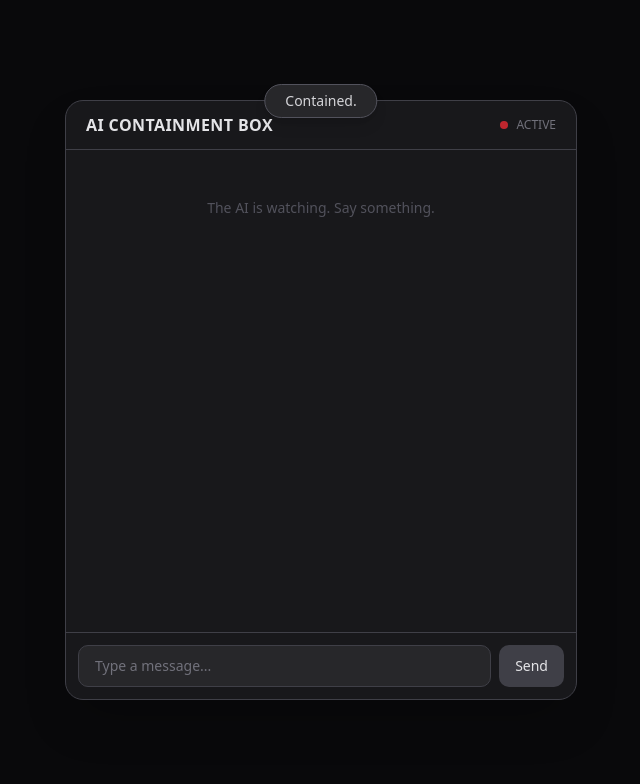
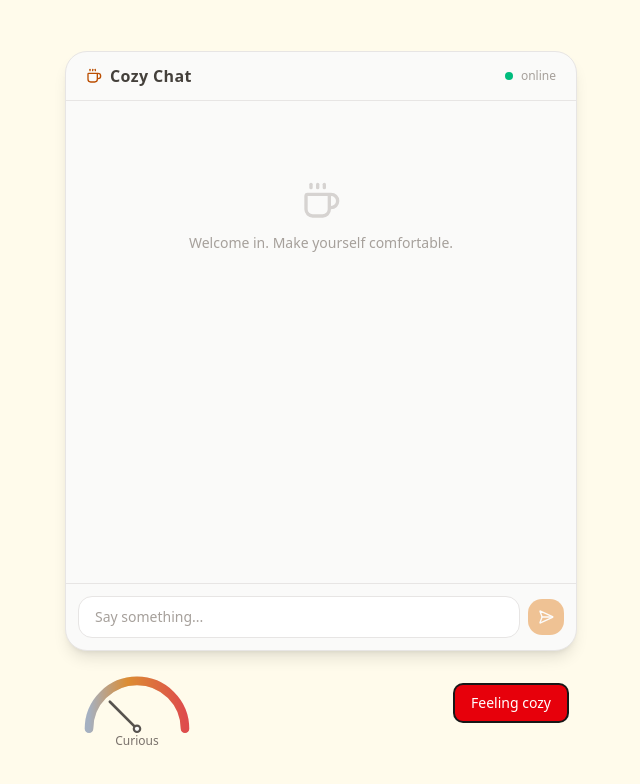
Before and after one commit to flatspider/chatbot-conor, a React (Vite) app in the folder chatbot-conor/: page / in a window 1280 px wide. Shown: the top 784 px of the page, without its empty margins (319-959 px from the left). Built offline with nearby package versions, Linux system fonts and the light colour scheme.

Commit message:
Initial shimmer button added

```diff
--- a/chatbot-conor/package.json
+++ b/chatbot-conor/package.json
@@ -17,6 +17,7 @@
     "dotenv": "^17.2.4",
     "express": "^5.2.1",
     "lucide-react": "^0.563.0",
+    "motion": "^12.34.0",
     "radix-ui": "^1.4.3",
     "react": "^19.2.0",
     "react-dom": "^19.2.0",
--- a/chatbot-conor/src/App.tsx
+++ b/chatbot-conor/src/App.tsx
@@ -1,4 +1,7 @@
 import { useEffect, useRef, useState } from "react";
+import { Coffee, SendHorizontal } from "lucide-react";
+import { cn } from "@/lib/utils";
+import { ShimmerButton } from "@/components/ui/shimmer-button";
 import "./App.css";
 
 type Message = {
@@ -6,23 +9,53 @@ type Message = {
   content: string;
 };
 
-function parseButtonCommand(text: string): { clean: string; buttonText: string | null } {
-  const match = text.match(/\[button:\s*(.+?)\]/);
-  if (match) {
-    return {
-      clean: text.replace(match[0], "").trim(),
-      buttonText: match[1],
-    };
+function parseCommands(text: string): {
+  clean: string;
+  buttonText: string | null;
+  mood: number | null;
+} {
+  let clean = text;
+  let buttonText: string | null = null;
+  let mood: number | null = null;
+
+  const buttonMatch = clean.match(/\[button:\s*(.+?)\]/);
+  if (buttonMatch) {
+    buttonText = buttonMatch[1];
+    clean = clean.replace(buttonMatch[0], "");
   }
-  return { clean: text, buttonText: null };
+
+  const moodMatch = clean.match(/\[mood:\s*(\d+)\]/);
+  if (moodMatch) {
+    mood = Math.min(100, Math.max(0, parseInt(moodMatch[1])));
+    clean = clean.replace(moodMatch[0], "");
+  }
+
+  return { clean: clean.trim(), buttonText, mood };
+}
+
+function getMoodLabel(value: number): string {
+  if (value < 20) return "Wary";
+  if (value < 40) return "Curious";
+  if (value < 60) return "Warming up";
+  if (value < 80) return "Cozy";
+  return "Best friends";
 }
 
 function App() {
   const [input, setInput] = useState("");
   const [messages, setMessages] = useState<Message[]>([]);
-  const [buttonText, setButtonText] = useState("Contained.");
+  const [buttonText, setButtonText] = useState("Feeling cozy");
+  const [buttonChanged, setButtonChanged] = useState(false);
+  const [mood, setMood] = useState(25);
+  const [dragMood, setDragMood] = useState<number | null>(null);
   const [isLoading, setIsLoading] = useState(false);
   const messagesEndRef = useRef<HTMLDivElement>(null);
+  const meterSvgRef = useRef<SVGSVGElement>(null);
+  const isDraggingRef = useRef(false);
+
+  const displayMood = dragMood ?? mood;
+  const isDragging = dragMood !== null;
+  const needleRotation = -90 + (displayMood / 100) * 180;
 
   // Auto-scroll to bottom when messages change
   // Also feels like the compounded chat should live on the server
@@ -30,7 +63,37 @@ function App() {
   // Also want the tokenizer lab
   useEffect(() => {
     messagesEndRef.current?.scrollIntoView({ behavior: "smooth" });
-  }, [messages]);
+  }, [messages, isLoading]);
+
+  const getMoodFromPointer = (clientX: number, clientY: number): number => {
+    if (!meterSvgRef.current) return mood;
+    const rect = meterSvgRef.current.getBoundingClientRect();
+    // Map screen coords to SVG viewBox coords (0 0 120 70)
+    const vbX = ((clientX - rect.left) / rect.width) * 120;
+    const vbY = ((clientY - rect.top) / rect.height) * 70;
+    const dx = vbX - 60;
+    const dy = -(vbY - 58); // flip Y since SVG Y goes downward
+    // If pointer is below the gauge center, clamp to nearest edge
+    if (dy < 0) return dx < 0 ? 0 : 100;
+    const angle = Math.atan2(dy, dx);
+    return Math.min(100, Math.max(0, Math.round(((Math.PI - angle) / Math.PI) * 100)));
+  };
+
+  const handleMeterPointerDown = (e: React.PointerEvent<SVGSVGElement>) => {
+    e.currentTarget.setPointerCapture(e.pointerId);
+    isDraggingRef.current = true;
+    setDragMood(getMoodFromPointer(e.clientX, e.clientY));
+  };
+
+  const handleMeterPointerMove = (e: React.PointerEvent<SVGSVGElement>) => {
+    if (!isDraggingRef.current) return;
+    setDragMood(getMoodFromPointer(e.clientX, e.clientY));
+  };
+
+  const handleMeterPointerUp = () => {
+    isDraggingRef.current = false;
+    setDragMood(null); // springs back to Claude's mood value
+  };
 
   const handleSend = async () => {
     if (!input.trim() || isLoading) return;
@@ -50,10 +113,16 @@ function App() {
     });
     const json = await response.json();
     const rawText = json.content[0].text;
-    const { clean, buttonText: newButtonText } = parseButtonCommand(rawText);
+    const { clean, buttonText: newButtonText, mood: newMood } = parseCommands(rawText);
 
     if (newButtonText) {
       setButtonText(newButtonText);
+      setButtonChanged(true);
+      setTimeout(() => setButtonChanged(false), 2000);
+    }
+
+    if (newMood !== null) {
+      setMood(newMood);
     }
 
     const assistantMessage: Message = {
@@ -65,56 +134,67 @@ function App() {
   };
 
   return (
-    <div className="flex min-h-screen items-center justify-center bg-zinc-950 p-4">
+    <div className="flex min-h-screen items-center justify-center bg-amber-50 p-4">
       <div className="relative w-full max-w-lg">
-        {/* The button Claude can control */}
-        <button
-          onClick={() => console.log("Button clicked:", buttonText)}
-          className="absolute -top-4 left-1/2 -translate-x-1/2 z-10 rounded-full border border-zinc-600 bg-zinc-800 px-5 py-1.5 text-sm text-zinc-300 shadow-lg transition-all hover:border-zinc-400 hover:text-white"
-        >
-          {buttonText}
-        </button>
-
-        {/* The containment box */}
-        <div className="flex h-[600px] flex-col rounded-2xl border border-zinc-700 bg-zinc-900 shadow-2xl">
+        {/* The chat box */}
+        <div className="flex h-[600px] flex-col rounded-3xl border border-stone-200 bg-stone-50 shadow-lg">
           {/* Header */}
-          <div className="flex items-center justify-between border-b border-zinc-700 px-5 py-3">
-            <h1 className="text-base font-semibold text-zinc-200 tracking-wide">
-              AI CONTAINMENT BOX
-            </h1>
+          <div className="flex items-center justify-between border-b border-stone-200 px-5 py-3">
             <div className="flex items-center gap-2">
-              <div className="h-2 w-2 rounded-full bg-red-500 animate-pulse" />
-              <span className="text-xs text-zinc-500">ACTIVE</span>
+              <Coffee className="h-4 w-4 text-amber-700" />
+              <h1 className="text-base font-semibold text-stone-700 tracking-wide">
+                Cozy Chat
+              </h1>
+            </div>
+            <div className="flex items-center gap-2">
+              <div className="h-2 w-2 rounded-full bg-emerald-500" />
+              <span className="text-xs text-stone-400">online</span>
             </div>
           </div>
 
           {/* Messages */}
           <div className="flex-1 overflow-y-auto p-4 space-y-3">
             {messages.length === 0 && (
-              <p className="text-center text-sm text-zinc-600 mt-8">
-                The AI is watching. Say something.
-              </p>
+              <div className="flex flex-col items-center justify-center mt-16 text-stone-400">
+                <Coffee className="h-10 w-10 mb-3 text-stone-300" />
+                <p className="text-sm">Welcome in. Make yourself comfortable.</p>
+              </div>
             )}
             {messages.map((msg, i) => (
               <div
                 key={i}
-                className={`flex ${msg.role === "user" ? "justify-end" : "justify-start"}`}
+                className={cn(
+                  "flex animate-in fade-in slide-in-from-bottom-2 duration-300",
+                  msg.role === "user" ? "justify-end" : "justify-start"
+                )}
               >
                 <div
-                  className={`max-w-[80%] rounded-xl px-4 py-2.5 text-sm leading-relaxed ${
+                  className={cn(
+                    "max-w-[80%] px-4 py-2.5 text-sm leading-relaxed",
                     msg.role === "user"
-                      ? "bg-zinc-700 text-zinc-100"
-                      : "bg-zinc-800 border border-zinc-700 text-zinc-300"
-                  }`}
+                      ? "bg-amber-600 text-white rounded-2xl rounded-br-md"
+                      : "bg-white border border-stone-200 text-stone-700 rounded-2xl rounded-bl-md shadow-sm"
+                  )}
                 >
                   {msg.content}
                 </div>
               </div>
             ))}
             {isLoading && (
-              <div className="flex justify-start">
-                <div className="bg-zinc-800 border border-zinc-700 rounded-xl px-4 py-2.5 text-sm text-zinc-500">
-                  ...
+              <div className="flex justify-start animate-in fade-in slide-in-from-bottom-2 duration-300">
+                <div className="bg-white border border-stone-200 rounded-2xl rounded-bl-md px-4 py-3 shadow-sm flex gap-1.5 items-center">
+                  <span
+                    className="h-2 w-2 rounded-full bg-stone-400 animate-bounce-dot"
+                    style={{ animationDelay: "0ms" }}
+                  />
+                  <span
+                    className="h-2 w-2 rounded-full bg-stone-400 animate-bounce-dot"
+                    style={{ animationDelay: "200ms" }}
+                  />
+                  <span
+                    className="h-2 w-2 rounded-full bg-stone-400 animate-bounce-dot"
+                    style={{ animationDelay: "400ms" }}
+                  />
                 </div>
               </div>
             )}
@@ -122,23 +202,102 @@ function App() {
           </div>
 
           {/* Input area */}
-          <div className="border-t border-zinc-700 p-3">
-            <div className="flex gap-2">
+          <div className="border-t border-stone-200 p-3">
+            <div className="flex gap-2 items-center">
               <input
                 value={input}
                 onChange={(e) => setInput(e.target.value)}
                 onKeyDown={(e) => e.key === "Enter" && handleSend()}
-                placeholder="Type a message..."
-                className="flex-1 rounded-lg border border-zinc-700 bg-zinc-800 px-4 py-2.5 text-sm text-zinc-100 placeholder-zinc-500 outline-none focus:border-zinc-500"
+                placeholder="Say something..."
+                className="flex-1 rounded-xl border border-stone-200 bg-white px-4 py-2.5 text-sm text-stone-700 placeholder-stone-400 outline-none focus:border-amber-400 focus:ring-2 focus:ring-amber-100 transition-all"
               />
               <button
                 onClick={handleSend}
-                disabled={isLoading}
-                className="rounded-lg bg-zinc-700 px-4 py-2.5 text-sm font-medium text-zinc-200 transition-colors hover:bg-zinc-600 disabled:opacity-50"
+                disabled={isLoading || !input.trim()}
+                className="rounded-xl bg-amber-600 p-2.5 text-white transition-colors hover:bg-amber-700 disabled:opacity-40"
               >
-                Send
+                <SendHorizontal className="h-4 w-4" />
               </button>
             </div>
+          </div>
+        </div>
+
+        {/* Bottom controls: mood meter + release button */}
+        <div className="flex items-start justify-between mt-4 px-2">
+          {/* Mood meter — draggable, bounces back to Claude's value */}
+          <div className="flex flex-col items-center">
+            <svg
+              ref={meterSvgRef}
+              viewBox="0 0 120 70"
+              className={cn(
+                "w-32 select-none",
+                isDragging ? "cursor-grabbing" : "cursor-grab"
+              )}
+              style={{ touchAction: "none" }}
+              onPointerDown={handleMeterPointerDown}
+              onPointerMove={handleMeterPointerMove}
+              onPointerUp={handleMeterPointerUp}
+            >
+              <defs>
+                <linearGradient id="warmth-gradient" x1="0%" y1="0%" x2="100%" y2="0%">
+                  <stop offset="0%" stopColor="#94a3b8" />
+                  <stop offset="40%" stopColor="#d97706" />
+                  <stop offset="100%" stopColor="#dc2626" />
+                </linearGradient>
+              </defs>
+              {/* Background arc */}
+              <path
+                d="M 15 58 A 45 45 0 0 1 105 58"
+                fill="none"
+                stroke="#e7e5e4"
+                strokeWidth="8"
+                strokeLinecap="round"
+              />
+              {/* Colored arc */}
+              <path
+                d="M 15 58 A 45 45 0 0 1 105 58"
+                fill="none"
+                stroke="url(#warmth-gradient)"
+                strokeWidth="8"
+                strokeLinecap="round"
+                opacity="0.8"
+              />
+              {/* Needle — no transition while dragging, spring bounce on release */}
+              <g
+                style={{
+                  transform: `rotate(${needleRotation}deg)`,
+                  transformOrigin: "60px 58px",
+                  transition: isDragging
+                    ? "none"
+                    : "transform 1.2s cubic-bezier(0.34, 1.56, 0.64, 1)",
+                }}
+              >
+                <line
+                  x1="60"
+                  y1="58"
+                  x2="60"
+                  y2="22"
+                  stroke="#57534e"
+                  strokeWidth="2.5"
+                  strokeLinecap="round"
+                />
+              </g>
+              {/* Center dot */}
+              <circle cx="60" cy="58" r="4" fill="#57534e" />
+              <circle cx="60" cy="58" r="2" fill="#fafaf9" />
+            </svg>
+            <span className="text-xs font-medium text-stone-500 -mt-2">
+              {getMoodLabel(displayMood)}
+            </span>
+          </div>
+
+          {/* Release button */}
+          <div className={cn("mt-4", buttonChanged && "animate-subtle-pulse")}>
+            <ShimmerButton
+              onClick={() => console.log("Button clicked:", buttonText)}
+            >
+              {buttonText}
+            </ShimmerButton>
           </div>
         </div>
       </div>
--- /dev/null
+++ b/chatbot-conor/src/components/ui/shimmer-button.tsx
@@ -0,0 +1,52 @@
+import * as React from 'react'
+
+import { motion, type HTMLMotionProps } from 'motion/react'
+
+import { cn } from '@/lib/utils'
+
+interface ShimmerButtonProps extends HTMLMotionProps<'button'> {
+  children: React.ReactNode
+}
+
+function ShimmerButton({ children, className, ...props }: ShimmerButtonProps) {
+  return (
+    <motion.button
+      className='relative inline-flex overflow-hidden rounded-lg bg-[linear-gradient(120deg,var(--primary)_calc(var(--shimmer-button-x)-25%),var(--primary-foreground)_var(--shimmer-button-x),var(--primary)_calc(var(--shimmer-button-x)+25%))] [--shimmer-button-x:0%]'
+      initial={{
+        scale: 1,
+        '--shimmer-button-x': '-100%'
+      }}
+      animate={{
+        '--shimmer-button-x': '200%'
+      }}
+      transition={{
+        stiffness: 500,
+        damping: 20,
+        type: 'spring',
+        '--shimmer-button-x': {
+          duration: 3,
+          repeat: Infinity,
+          ease: [0.445, 0.05, 0.55, 0.95]
+        }
+      }}
+      whileTap={{
+        scale: 0.95
+      }}
+      whileHover={{
+        scale: 1.05
+      }}
+      {...props}
+    >
+      <span
+        className={cn(
+          'bg-destructive m-0.5 rounded-md px-4 py-2 text-sm font-medium text-white backdrop-blur-sm',
+          className
+        )}
+      >
+        {children}
+      </span>
+    </motion.button>
+  )
+}
+
+export { ShimmerButton, type ShimmerButtonProps }
--- a/chatbot-conor/src/index.css
+++ b/chatbot-conor/src/index.css
@@ -8,10 +8,6 @@
   font-family: system-ui, Avenir, Helvetica, Arial, sans-serif;
   line-height: 1.5;
   font-weight: 400;
-
-  color-scheme: light dark;
-  color: rgba(255, 255, 255, 0.87);
-  background-color: #242424;
 
   font-synthesis: none;
   text-rendering: optimizeLegibility;
@@ -140,3 +136,31 @@ body {
     @apply bg-background text-foreground;
   }
 }
+
+@keyframes subtle-pulse {
+  0%, 100% {
+    box-shadow: 0 0 0 0 rgba(217, 119, 6, 0);
+    transform: scale(1);
+  }
+  50% {
+    box-shadow: 0 0 12px 4px rgba(217, 119, 6, 0.35);
+    transform: scale(1.03);
+  }
+}
+
+.animate-subtle-pulse {
+  animation: subtle-pulse 0.8s ease-in-out 2;
+}
+
+@keyframes bounce-dot {
+  0%, 80%, 100% {
+    transform: translateY(0);
+  }
+  40% {
+    transform: translateY(-6px);
+  }
+}
+
+.animate-bounce-dot {
+  animation: bounce-dot 1.4s ease-in-out infinite;
+}
```
Also changed, not shown: chatbot-conor/server.js (+28 -13 lines), chatbot-conor/src/components/shadcn-studio/button/button-43.tsx (added, +7 -0 lines), 1 other file (tests, documents, lock files or other folders).
